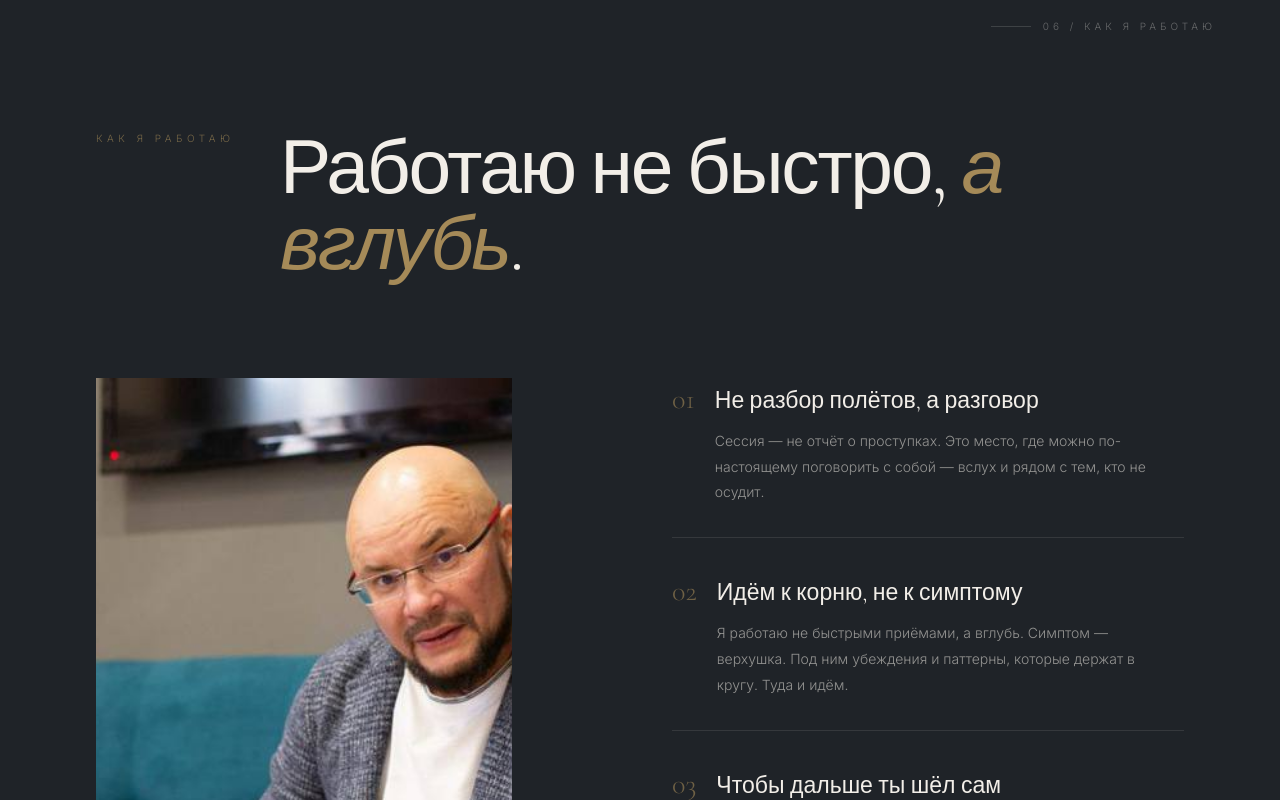
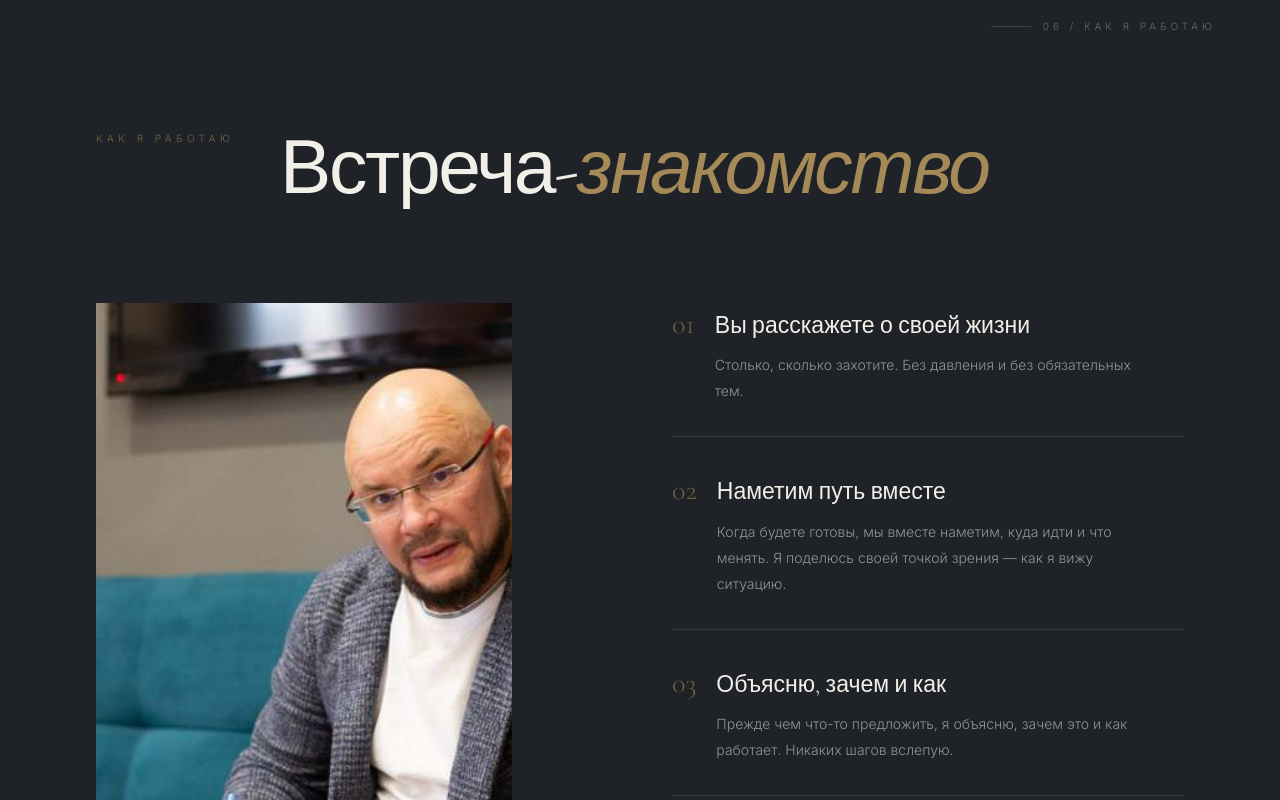
Before and after one commit to alexolenich6-ui/website, a Next.js app in the folder dobronravov-landing/: page / in a window 1280 px wide. Shown: the part 6540-7340 px from the top of the page. Built offline with nearby package versions, Linux system fonts and the light colour scheme.

Commit message:
Restore David's 'Встреча-знакомство' copy in Approach section
https://claude.ai/code/session_01RhTwL9TkLn9oPw3YHoyXKS

```diff
--- a/dobronravov-landing/src/components/Approach.tsx
+++ b/dobronravov-landing/src/components/Approach.tsx
@@ -8,18 +8,18 @@ import { asset } from "@/lib/asset";
 const points = [
   {
     n: "01",
-    title: "Не разбор полётов, а разговор",
-    body: "Сессия — не отчёт о проступках. Это место, где можно по-настоящему поговорить с собой — вслух и рядом с тем, кто не осудит.",
+    title: "Вы расскажете о своей жизни",
+    body: "Столько, сколько захотите. Без давления и без обязательных тем.",
   },
   {
     n: "02",
-    title: "Идём к корню, не к симптому",
-    body: "Я работаю не быстрыми приёмами, а вглубь. Симптом — верхушка. Под ним убеждения и паттерны, которые держат в кругу. Туда и идём.",
+    title: "Наметим путь вместе",
+    body: "Когда будете готовы, мы вместе наметим, куда идти и что менять. Я поделюсь своей точкой зрения — как я вижу ситуацию.",
   },
   {
     n: "03",
-    title: "Чтобы дальше ты шёл сам",
-    body: "Моя цель — не сделать тебя зависимым от терапии. А вернуть опору внутрь, чтобы дальше ты справлялся сам.",
+    title: "Объясню, зачем и как",
+    body: "Прежде чем что-то предложить, я объясню, зачем это и как работает. Никаких шагов вслепую.",
   },
 ];
 
@@ -41,8 +41,7 @@ export default function Approach() {
           <div className="grid grid-cols-12 gap-4 mb-16 md:mb-24">
             <p className="eyebrow col-span-12 md:col-span-2">Как я работаю</p>
             <h2 className="col-span-12 md:col-span-10 md:col-start-3 font-serif font-light text-[clamp(2.2rem,6vw,5.25rem)] leading-[0.98] tracking-[-0.03em] text-paper">
-              Работаю не быстро,{" "}
-              <span className="italic text-gold">а вглубь</span>.
+              Встреча-<span className="italic text-gold">знакомство</span>
             </h2>
           </div>
         </AnimateIn>
```
